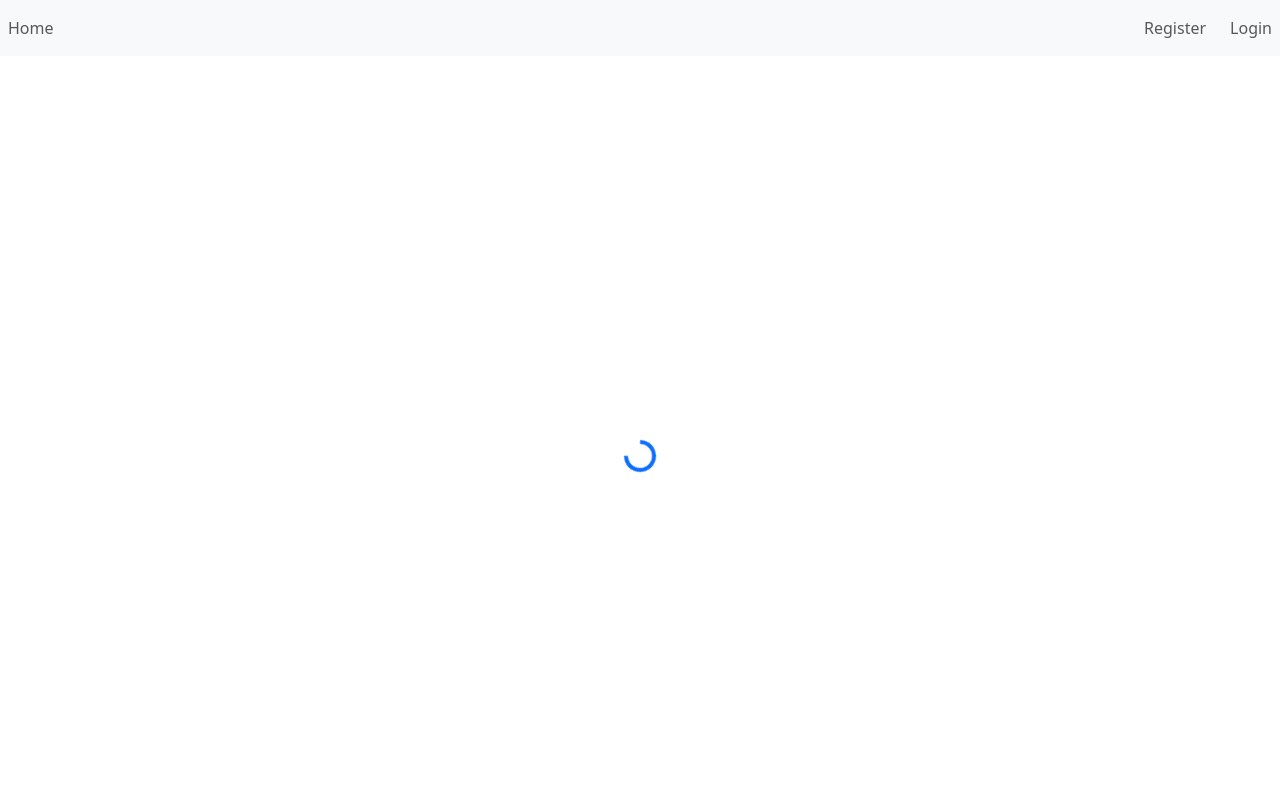
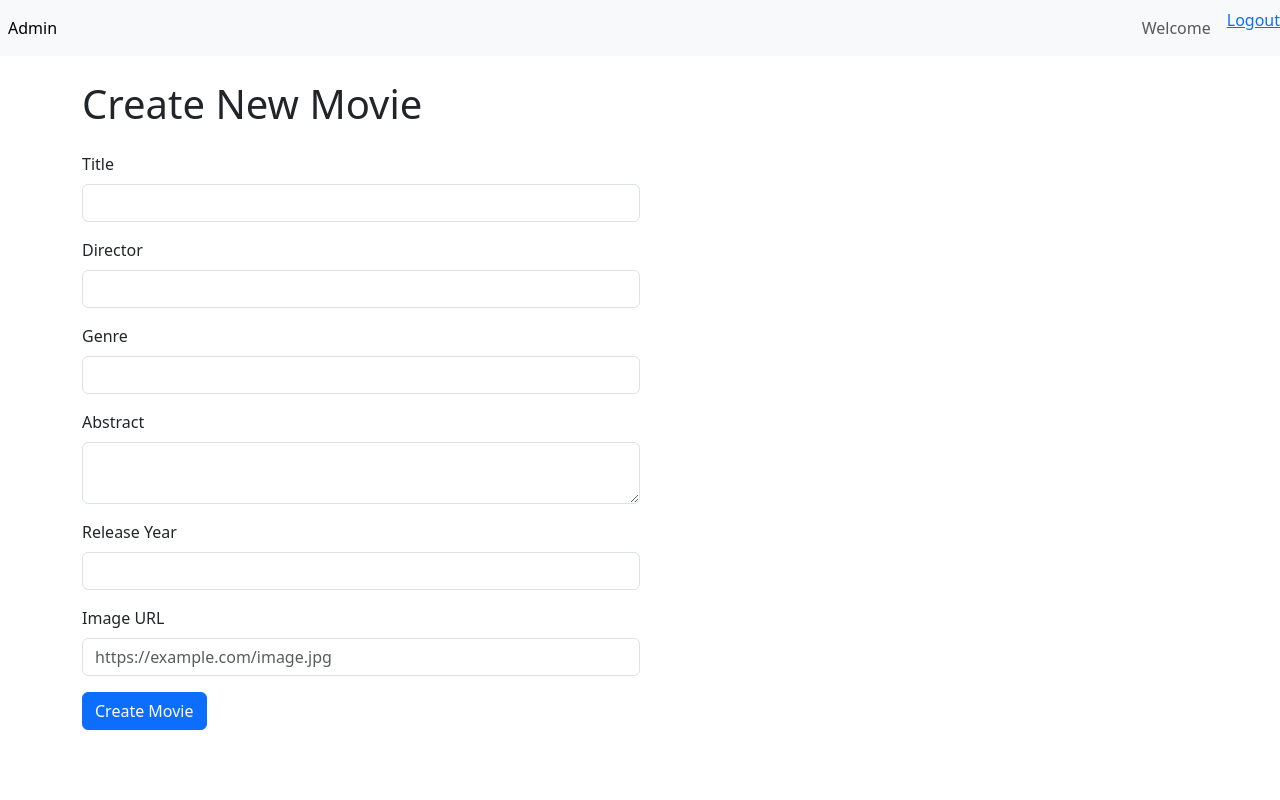
Before and after one commit to vincenzo-terracciano/webapp-react, a React (Vite) app: page /admin/movies/create in a window 1280 px wide. Before the commit this address had no page. Shown: the top 800 px of the page. Built offline with nearby package versions, Linux system fonts and the light colour scheme.

Commit message:
Add Admin and CreateMovie pages, implement AuthLayout for admin routing, and enhance Register and Login forms with fetch functionality

```diff
--- a/src/App.jsx
+++ b/src/App.jsx
@@ -7,6 +7,9 @@ import GlobalContext from "./contexts/GlobalContext"
 import { useState } from "react"
 import Register from "./pages/Register"
 import Login from "./pages/Login"
+import AuthLayout from "./layouts/AuthLayout"
+import Admin from "./pages/Admin"
+import CreateMovie from "./pages/CreateMovie"
 
 function App() {
 
@@ -24,6 +27,13 @@ function App() {
               <Route path="/register" Component={Register} />
               <Route path="/login" Component={Login} />
             </Route>
+
+            <Route Component={AuthLayout}>
+              <Route path="/admin" Component={Admin} />
+              <Route path="/admin/movies/create" Component={CreateMovie} />
+
+            </Route>
+
           </Routes>
         </BrowserRouter>
       </GlobalContext.Provider>
--- /dev/null
+++ b/src/layouts/AuthLayout.jsx
@@ -0,0 +1,29 @@
+import { Outlet } from "react-router-dom";
+import { NavLink } from "react-router-dom";
+
+export default function AuthLayout() {
+
+    return (
+        <>
+            <header>
+                <nav className="navbar navbar-expand navbar-light bg-light">
+                    <div className="nav navbar-nav w-100">
+                        <NavLink className="nav-item nav-link" to="/admin">Admin</NavLink>
+
+                        <div className="auth d-flex ms-auto gap-2">
+                            <NavLink className="nav-item nav-link" to="/">Welcome</NavLink>
+                            <a href="#">Logout</a>
+                        </div>
+                    </div>
+                </nav>
+
+            </header>
+            <main>
+
+                <Outlet />
+
+            </main>
+
+        </>
+    )
+}
--- /dev/null
+++ b/src/pages/Admin.jsx
@@ -0,0 +1,70 @@
+import { useState, useEffect } from "react";
+import { Link } from "react-router-dom";
+
+export default function Admin() {
+
+    const [movies, setMovies] = useState([]);
+
+    useEffect(() => {
+
+        fetch('http://localhost:3000/api/v1/movies')
+            .then(res => res.json())
+            .then(data => {
+                console.log(data);
+                setMovies(data)
+            })
+    }, [])
+
+    return (
+        <div className="container mt-3">
+            <div className="d-flex justify-content-between align-items-center mb-4">
+                <h2>Admin</h2>
+                <Link className="btn btn-primary" to="/admin/movies/create">Add movie</Link>
+            </div>
+
+            <div
+                class="table-responsive"
+            >
+                <table
+                    class="table table-primary"
+                >
+                    <thead>
+                        <tr>
+                            <th scope="col">id</th>
+                            <th scope="col">Image</th>
+                            <th scope="col">Title</th>
+                            <th scope="col">Director</th>
+                            <th scope="col">Genre</th>
+                            <th scope="col">Release Year</th>
+                            <th scope="col">Abstract</th>
+                            <th scope="col">Actions</th>
+                        </tr>
+                    </thead>
+                    <tbody>
+
+                        {
+                            movies.map(movie => (
+                                <tr key={movie.id}>
+                                    <td scope="row">{movie.id}</td>
+                                    <td>{movie.image}</td>
+                                    <td>{movie.title}</td>
+                                    <td>{movie.director}</td>
+                                    <td>{movie.genre}</td>
+                                    <td>{movie.release_year}</td>
+                                    <td>{movie.abstract}</td>
+                                    <td className="d-flex justify-content-center align-items-center gap-2">
+                                        <button className="btn btn-success">View</button>
+                                        <button className="btn btn-primary">Edit</button>
+                                        <button className="btn btn-danger">Delete</button>
+                                    </td>
+                                </tr>
+                            ))
+                        }
+
+                    </tbody>
+                </table>
+            </div>
+
+        </div>
+    )
+}
--- /dev/null
+++ b/src/pages/CreateMovie.jsx
@@ -0,0 +1,100 @@
+import { useState } from "react"
+
+export default function CreateMovie() {
+
+    const initialFormData = {
+        title: "",
+        director: "",
+        genre: "",
+        abstract: "",
+        release_year: "",
+        image: "",
+    }
+
+    const [formData, setFormData] = useState(initialFormData)
+
+    return (
+        <div className="container py-4">
+            <h1 className="mb-4">Create New Movie</h1>
+
+            <form className="col-md-6">
+
+                <div className="mb-3">
+                    <label htmlFor="title" className="form-label">Title</label>
+                    <input
+                        type="text"
+                        className="form-control"
+                        name="title"
+                        id="title"
+                        value={formData.title}
+                        onChange={(e) => setFormData({ ...formData, title: e.target.value })}
+                    />
+                </div>
+
+                <div className="mb-3">
+                    <label htmlFor="director" className="form-label">Director</label>
+                    <input
+                        type="director"
+                        className="form-control"
+                        name="director"
+                        id="director"
+                        value={formData.director}
+                        onChange={(e) => setFormData({ ...formData, director: e.target.value })}
+                    />
+                </div>
+
+                <div className="mb-3">
+                    <label htmlFor="genre" className="form-label">Genre</label>
+                    <input
+                        type="genre"
+                        className="form-control"
+                        name="genre"
+                        id="genre"
+                        value={formData.genre}
+                        onChange={(e) => setFormData({ ...formData, genre: e.target.value })}
+                    />
+                </div>
+
+                <div className="mb-3">
+                    <label htmlFor="abstract" className="form-label">Abstract</label>
+                    <textarea
+                        type="abstract"
+                        className="form-control"
+                        name="abstract"
+                        id="abstract"
+                        value={formData.abstract}
+                        onChange={(e) => setFormData({ ...formData, abstract: e.target.value })}
+                    />
+                </div>
+
+                <div className="mb-3">
+                    <label htmlFor="release_year" className="form-label">Release Year</label>
+                    <input
+                        type="number"
+                        className="form-control"
+                        name="release_year"
+                        id="release_year"
+                        value={formData.release_year}
+                        onChange={(e) => setFormData({ ...formData, release_year: e.target.value })}
+                    />
+                </div>
+
+                <div className="mb-3">
+                    <label htmlFor="image" className="form-label">Image URL</label>
+                    <input
+                        type="text"
+                        className="form-control"
+                        name="image"
+                        id="image"
+                        placeholder="https://example.com/image.jpg"
+                        value={formData.image}
+                        onChange={(e) => setFormData({ ...formData, image: e.target.value })}
+                    />
+                </div>
+
+                <button type="submit" className="btn btn-primary">Create Movie</button>
+
+            </form>
+        </div>
+    )
+}
--- a/src/pages/Login.jsx
+++ b/src/pages/Login.jsx
@@ -2,6 +2,9 @@ import { useState } from "react";
 import { Link } from "react-router-dom";
 
 export default function Login() {
+
+    const loginUrl = 'http://localhost:3000/login';
+
     const initialForm = {
         email: "",
         password: ""
@@ -12,6 +15,28 @@ export default function Login() {
     function handleSubmit(e) {
         e.preventDefault();
 
+        console.log('Form submitted', form);
+
+
+        fetch(loginUrl, {
+            method: "POST",
+            headers: {
+                "Content-Type": "application/json"
+            },
+            body: JSON.stringify(form)
+        })
+            .then(res => res.json())
+            .then(data => {
+                console.log('Login successful', data);
+
+            })
+            .catch(err => {
+                console.error('Login error', err);
+
+            })
+            .finally(() => {
+                setForm(initialForm)
+            })
     }
 
     return (
--- a/src/pages/Register.jsx
+++ b/src/pages/Register.jsx
@@ -1,7 +1,10 @@
-import { useState } from "react";
+import { useContext, useState } from "react";
 import { Link } from "react-router-dom";
+import GlobalContext from "../contexts/GlobalContext";
 
 export default function Register() {
+
+    const registrationUrl = 'http://localhost:3000/register';
 
     const initialForm = {
         username: "",
@@ -15,6 +18,28 @@ export default function Register() {
     function handleSubmit(e) {
         e.preventDefault();
 
+        console.log('Form submitted', form);
+
+
+        fetch(registrationUrl, {
+            method: "POST",
+            headers: {
+                "Content-Type": "application/json"
+            },
+            body: JSON.stringify(form)
+        })
+            .then(res => res.json())
+            .then(data => {
+                console.log('Registration successful', data);
+
+            })
+            .catch(err => {
+                console.error('Registration error', err);
+
+            })
+            .finally(() => {
+                setForm(initialForm)
+            })
     }
 
     return (
@@ -34,6 +59,7 @@ export default function Register() {
                                 placeholder="Type your username here"
                                 value={form.username}
                                 onChange={(e) => setForm({ ...form, username: e.target.value })}
+                                autoComplete="off"
                                 required
                             />
                         </div>
@@ -48,6 +74,7 @@ export default function Register() {
                                 placeholder="Type your email here"
                                 value={form.email}
                                 onChange={(e) => setForm({ ...form, email: e.target.value })}
+                                autoComplete="off"
                                 required
                             />
                         </div>
```
